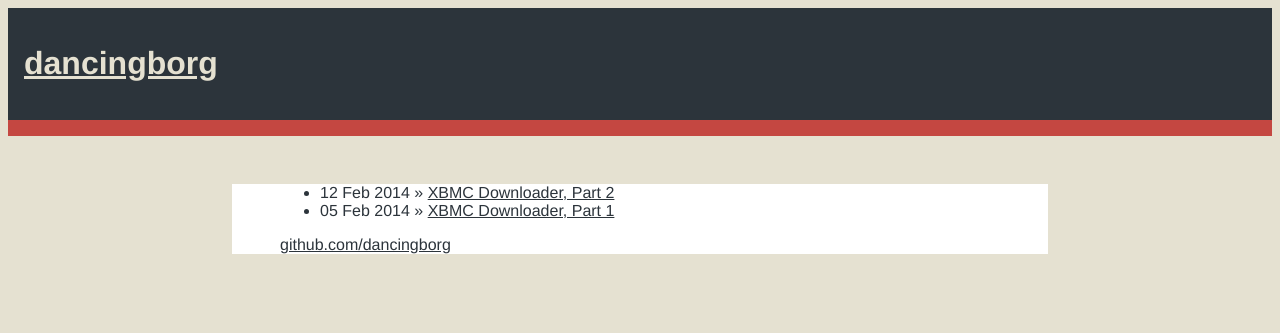
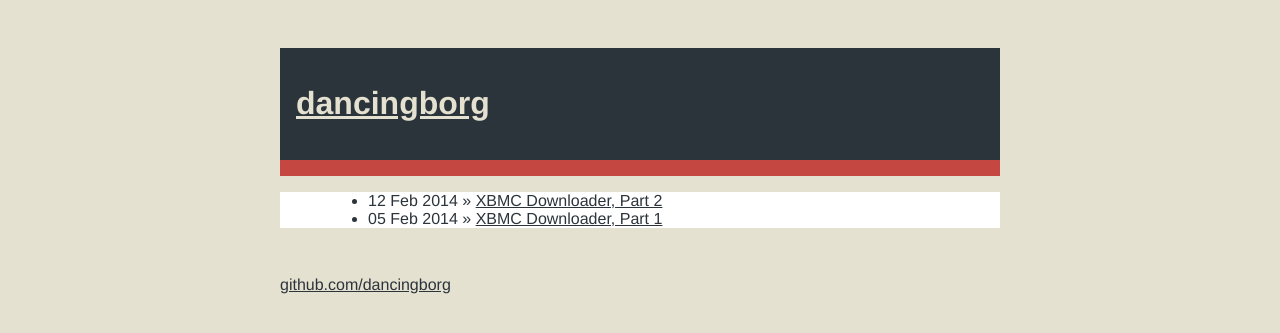
Before and after one commit to andre-abadi/andre-abadi.github.io, a Jekyll site: the page built from index.html, in a window 1280 px wide. Shown: the top 333 px of the page. Built offline with Jekyll 4.4.1, drawn with Linux system fonts in a browser that asks for light colours; Markdown is read by kramdown in place of the engine named in the settings.

Commit message:
add wrapper

```diff
--- a/_layouts/default.html
+++ b/_layouts/default.html
@@ -14,6 +14,7 @@
     </head>
 
     <body>
+      <div class="wrapper">
         <div class="header">
             <h1 class="title"><a href="/">{{ site.name }}</a></h1>
         </div>
@@ -21,6 +22,7 @@
 
           {{ content }}
 
+        </div>
         <div class="footer">
           <div class="contact">
             <p>
@@ -29,6 +31,5 @@
           </div>
         </div>
       </div>
-
     </body>
 </html>
--- a/css/main.css
+++ b/css/main.css
@@ -8,23 +8,33 @@ a, a:hover, a:visited  {
   color: inherit;
 }
 
-.site {
-  background-color: #FFFFFF;
+
+.wrapper {
   max-width: 45em;
   margin-left: auto;
   margin-right: auto;
+}
+.site {
+  background-color: #FFFFFF;
+
   padding-left: 0.5em;
   padding-right: 0.5em;
 }
+.header {
+  background-color: #2C343B;
+  border-bottom: 1em solid #C44741;
+  padding: 1em;
+  color: #E5E1D1;
+  text-decoration: none;
+}
 @media all and (min-device-width: 768px) {
   .site {
-    margin-top: 3em;
     margin-bottom: 3em;
     padding-left: 3em;
     padding-right: 3em;
   }
   .header {
-    margin-bottom: 3em;
+    margin-top: 3em;
   }
 }
 
```
Lines whose indentation alone changed are shown as unchanged.
